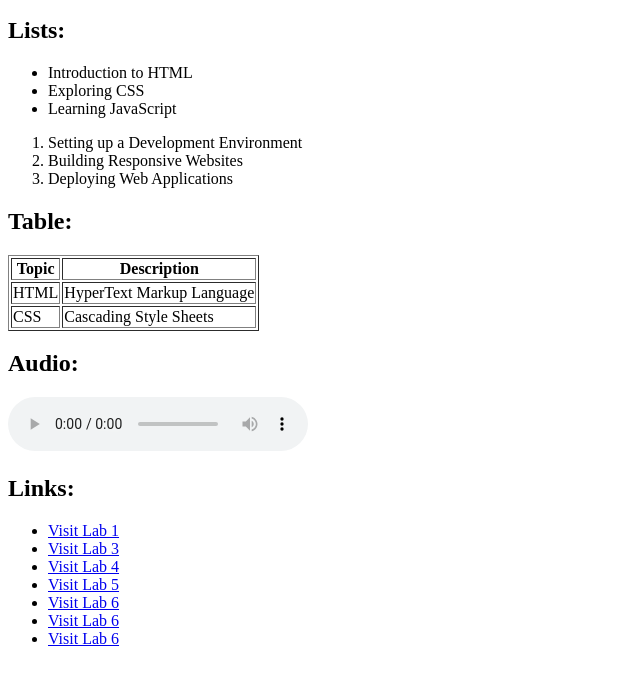
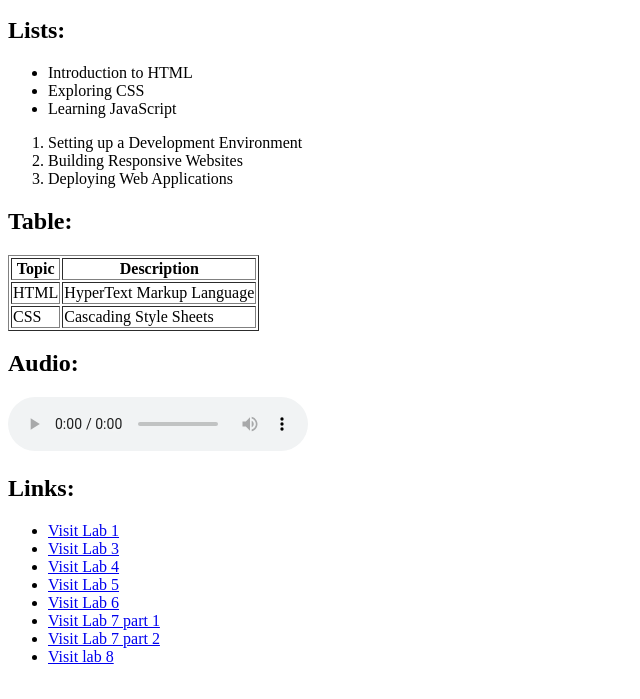
Before and after one commit to Khushman04/khushman.github.io, a plain HTML site: page index.html in a window 1280 px wide. Shown: the part 101-800 px from the top of the page, without its empty margins (0-640 px from the left). Drawn offline with Linux system fonts and the light colour scheme.

Commit message:
Update index.html

```diff
--- a/index.html
+++ b/index.html
@@ -54,8 +54,9 @@
 
         <li><a href="./lab6/lab6.html">Visit Lab 6</a></li>
 
-        <li><a href="./lab6/lab6.html">Visit Lab 6</a></li>
-        <li><a href="./lab6/lab6.html">Visit Lab 6</a></li>
+        <li><a href="./lab7/lab7part1.html">Visit Lab 7 part 1</a></li>
+        <li><a href="./lab7/lab7/Part2/lab7part2.html">Visit Lab 7 part 2</a></li>
+        <li><a href="./lab8/LAB8.html">Visit lab 8</a></li>
 
         </uL>
     </body>
```
